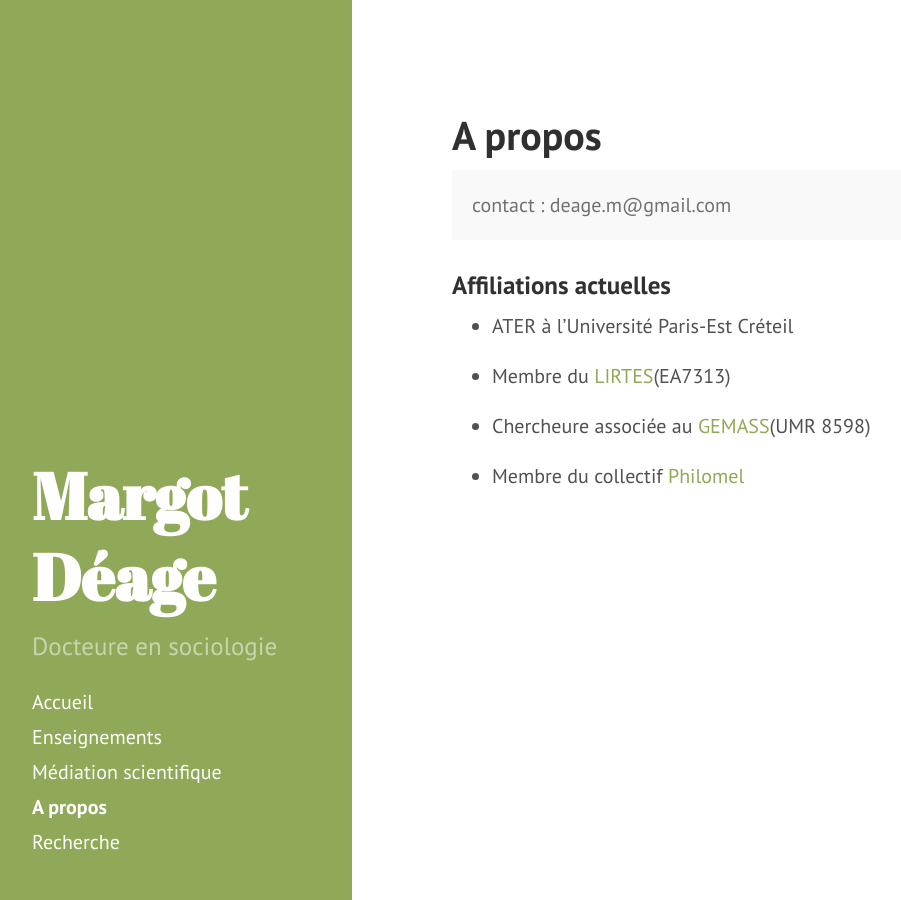
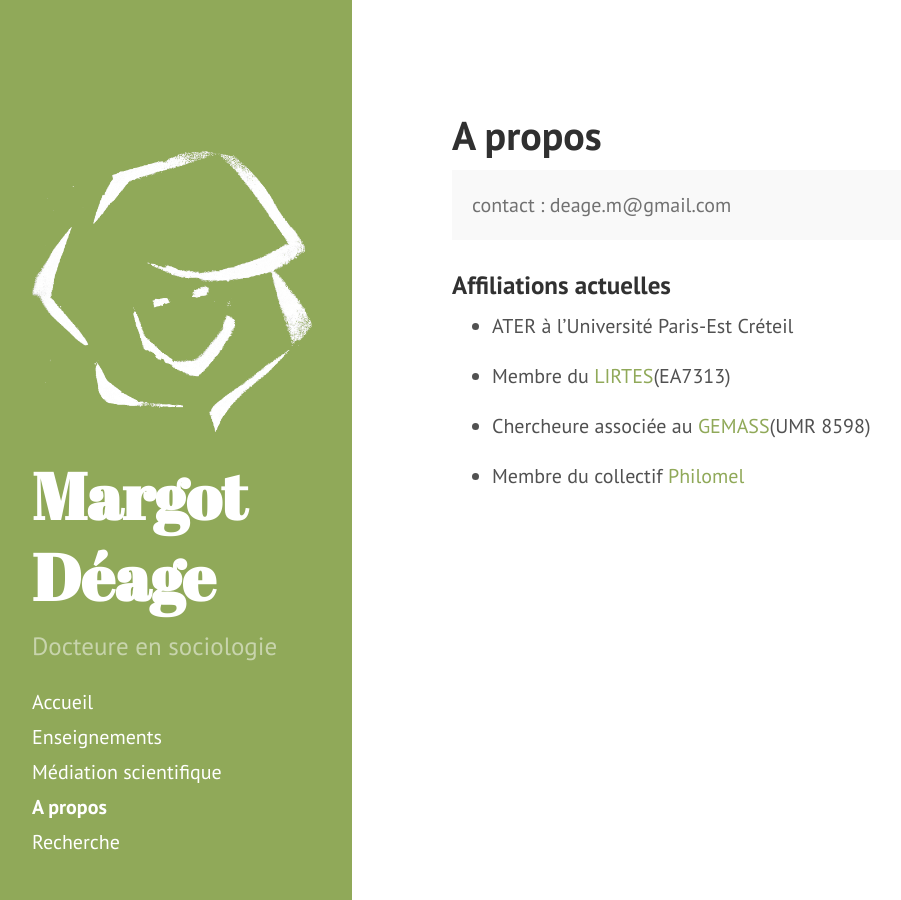
Before and after one commit to margotdeage/margotdeage.github.io, a Jekyll site: the page built from index.md, in a window 1280 px wide. Shown: the whole page, without its empty margins (8-909 px from the left). Built offline with Jekyll 4.4.1, drawn with Linux system fonts in a browser that asks for light colours; the list of posts is cut into pages by our own code.

Commit message:
Update sidebar.html

```diff
--- a/_includes/sidebar.html
+++ b/_includes/sidebar.html
@@ -2,6 +2,7 @@
   <div class="container sidebar-sticky">
     <div class="sidebar-about">
       <h1>
+        <img src='{{"/public/icon.png" | absolute_url}}'>
          <a href="{{ "/" | relative_url }}">
           {{ site.title }}
         </a>
```
